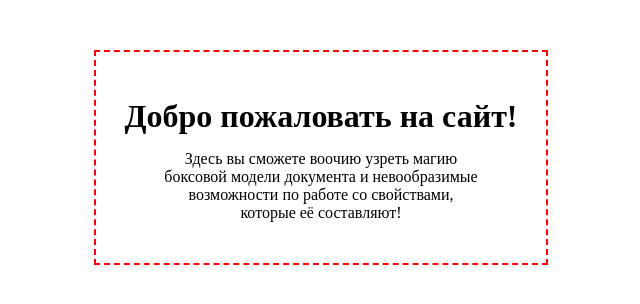
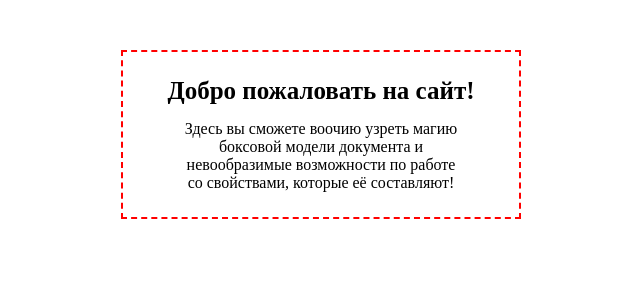
Before and after one commit to AltufjevFrol/HTML_CSS_2_WEEK_1, a plain HTML site: page index.html in a window 1280 px wide. Shown: the whole page, without its empty margins (319-959 px from the left). Drawn offline with Linux system fonts and the light colour scheme.

Commit message:
brought in line with the example

```diff
--- a/index.css
+++ b/index.css
@@ -4,26 +4,21 @@ body {
 }
 
 p {
-	margin-left: auto;
-	margin-right: auto;
-	margin-top: 0;
+	margin: 0;
 	text-align: center;
-
-	width: 80%;
-
+	padding: 0 10%;
 }
 
 h1 {
-	margin-bottom: 15px;
-	text-align: center;
-
+	margin: 0 0 15px;
+	font-size: 25px;
 }
 
 div.hello {
 	border: 2px dashed red;
 	padding: 25px;
 	width: 400px;
-	margin-left: auto;
-	margin-right: auto;
-	margin-top: 50px;
+	margin: 50px auto 0;
+	text-align: center;
+	box-sizing: border-box;
 }
```
